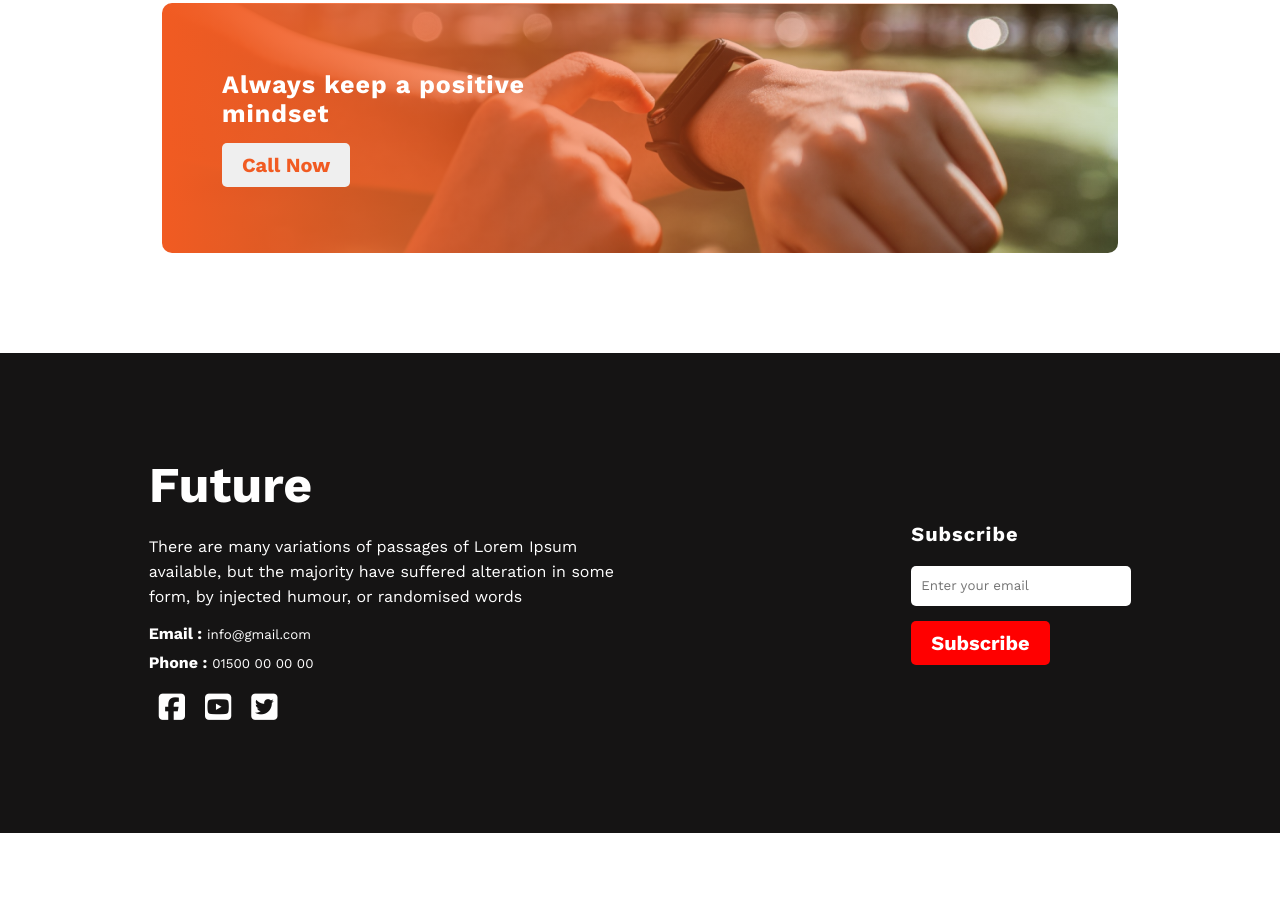
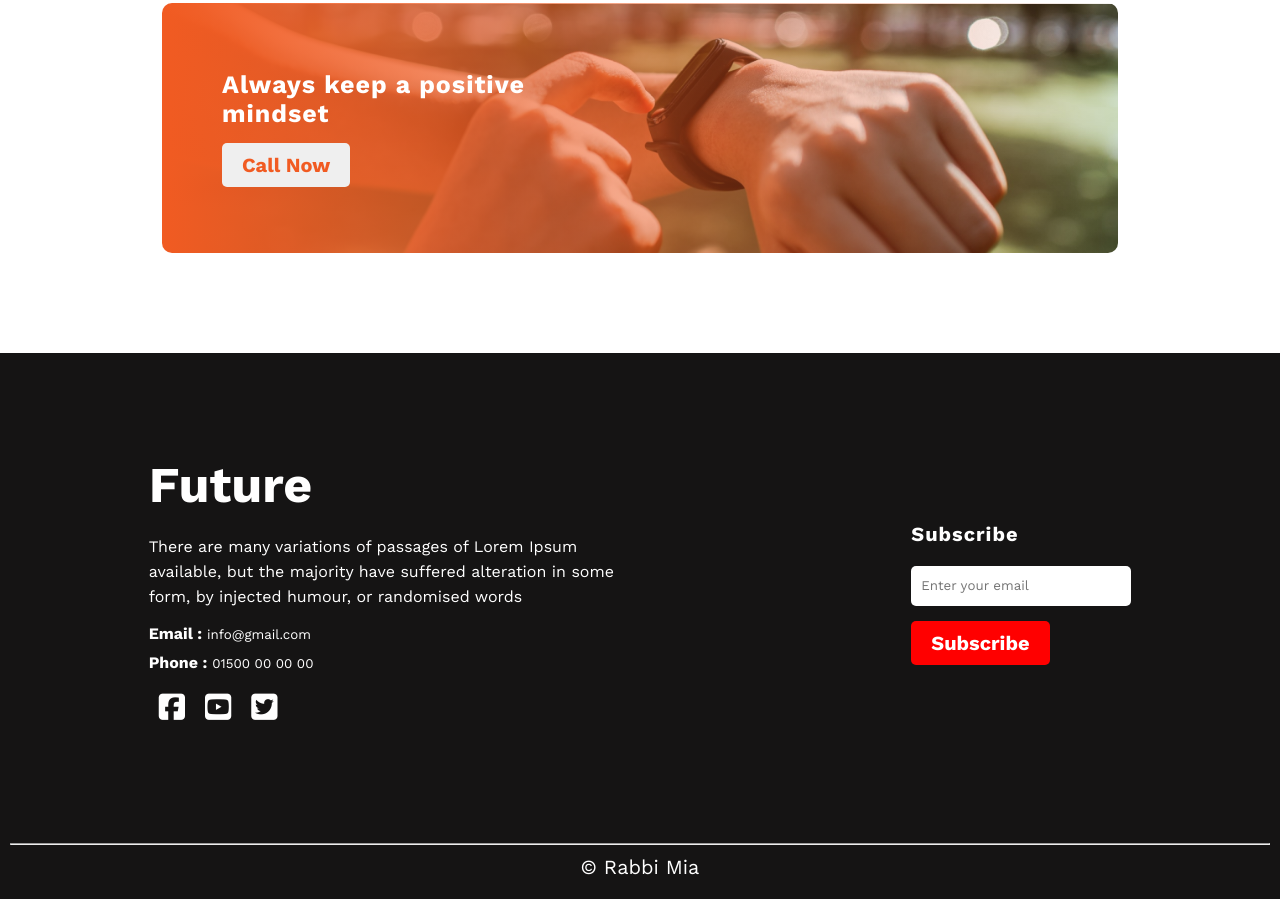
Before and after one commit to coders-rabbi/phero-assigment-one, a plain HTML site: page index.html in a window 1280 px wide. Shown: the part 2736-3635 px from the top of the page. Before the commit the page ends 3569 px from the top, so only its background shows below. Drawn offline with nearby package versions, Linux system fonts and the light colour scheme.

Commit message:
footer update

```diff
--- a/index.html
+++ b/index.html
@@ -133,6 +133,9 @@
             </section>
         </div>
     </section>
+    <div class="copy">
+        <hr>
+        <p class="copy">&copy Rabbi Mia</p></div>
     <!-- Footer Section End -->
 </body>
 </html>
--- a/style/style.css
+++ b/style/style.css
@@ -161,7 +161,8 @@ li{
 /*---------------------------- Banner Section End -------------------*/
 
 /*---------------------------- Footer Section Start ----------------*/
-.footer{display: flex;
+.footer{
+    display: flex;
     justify-content: center;
     align-items: center;
     height: 60vh;
@@ -216,3 +217,10 @@ small{
     background: #fff;
 }
 /*--------------------- Footer Section End --------------------- */
+.copy{
+    background: #151414;
+    color: #fff;
+    text-align: center;
+    font-size: 20px;
+    padding: 10px ;
+}
```
